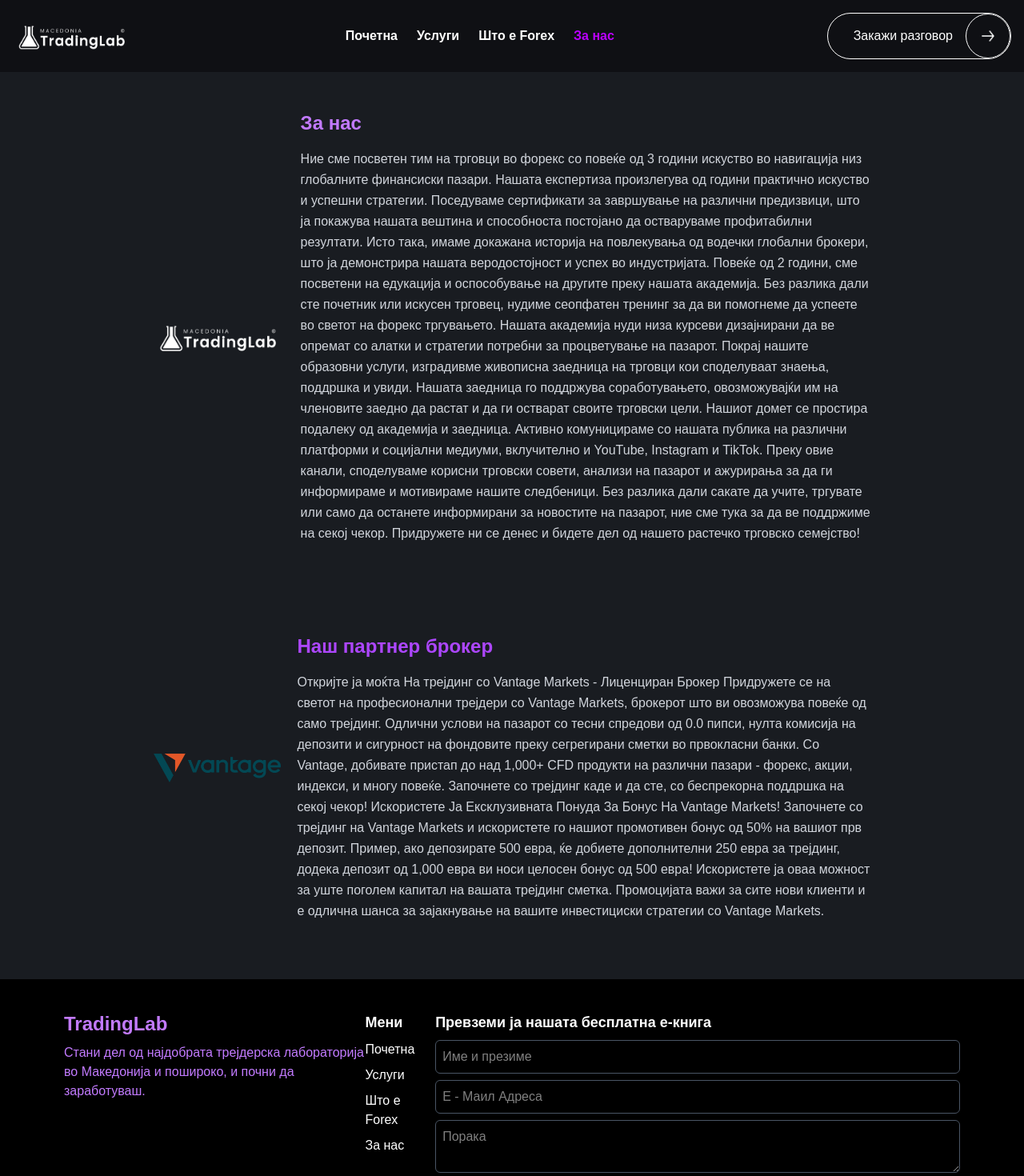
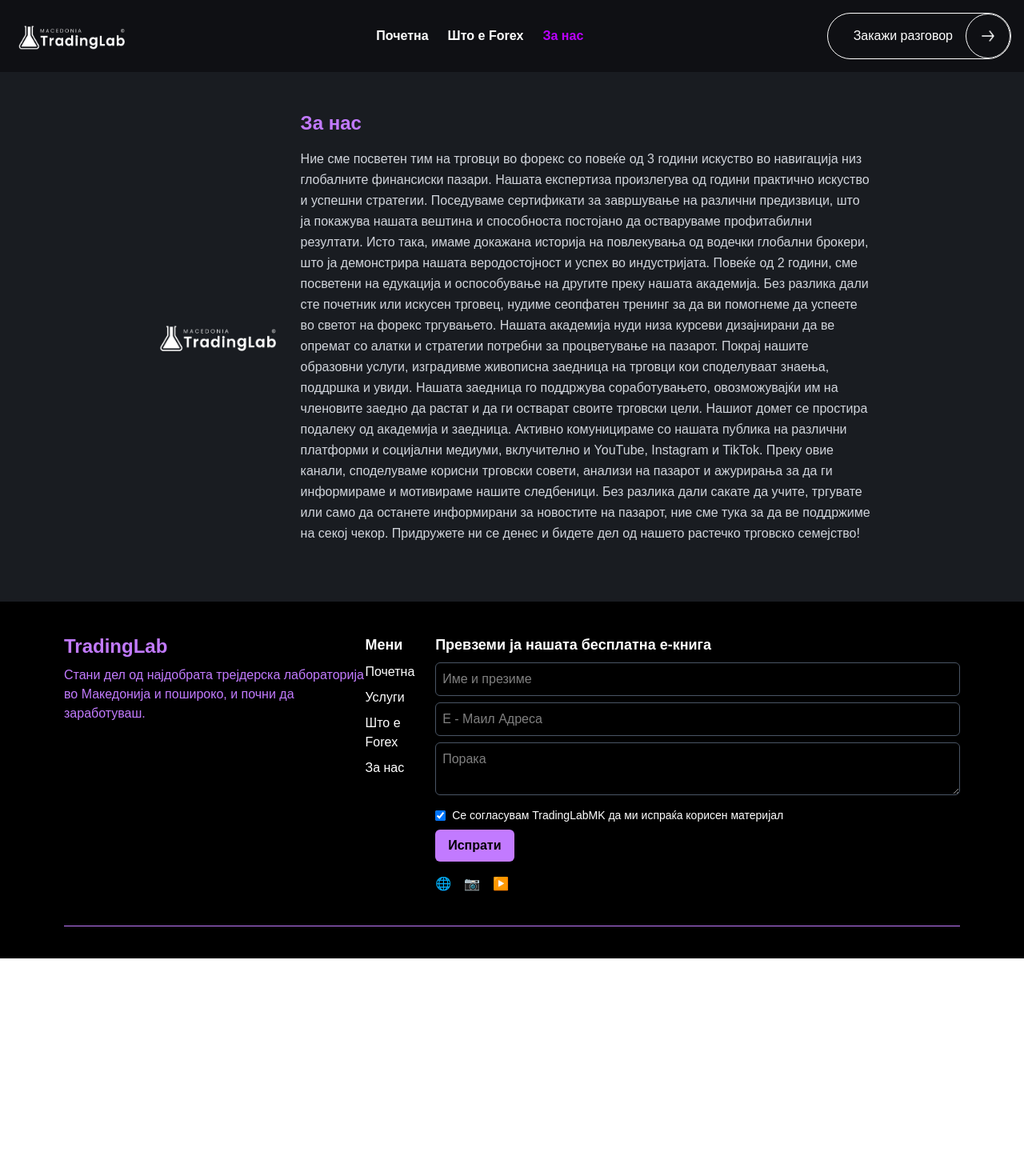
Before and after one commit to tradinglabmk/TradingLab, a Next.js app: page /about in a window 1280 px wide. Shown: the top 1470 px of the page at 80% size. After the commit the page ends 1198 px from the top, so only its background shows below. Built offline with nearby package versions, Linux system fonts and the light colour scheme.

Commit message:
remove vintage

```diff
--- a/src/app/about/page.tsx
+++ b/src/app/about/page.tsx
@@ -1,6 +1,6 @@
 import Image from "next/image";
 import whiteLogo from "../../../public/assets/white-logo.png";
-import vantageLogo from "../../../public/assets/vantageLogo.png";
+// import vantageLogo from "../../../public/assets/vantageLogo.png";
 
 export default function AboutUs() {
   return (
@@ -45,7 +45,7 @@
           </div>
         </div>
         {/* Partner Broker Section */}
-        <div className="flex flex-col items-center justify-center md:flex-row mt-10">
+        {/* <div className="flex flex-col items-center justify-center md:flex-row mt-10">
           <div style={{ maxHeight: "550px" }} className="mr-0 md:mr-5">
             <Image src={vantageLogo} alt="TradingLab Logo" height={430} />
           </div>
@@ -73,7 +73,7 @@
               зајакнување на вашите инвестициски стратегии со Vantage Markets.
             </p>
           </div>
-        </div>
+        </div> */}
       </div>
     </div>
   );
--- a/src/app/components/NavigationBar/NavigationBar.tsx
+++ b/src/app/components/NavigationBar/NavigationBar.tsx
@@ -37,7 +37,7 @@
           <ul className="flex gap-6 text-white font-semibold">
             {[
               { name: "Почетна", href: "/" },
-              { name: "Услуги", href: "/services" },
+              // { name: "Услуги", href: "/services" },
               { name: "Што е Forex", href: "/forex" },
               { name: "За нас", href: "/about" },
             ].map((item) => (
@@ -73,7 +73,7 @@
           <ul className="flex flex-col gap-4 text-white font-semibold">
             {[
               { name: "Почетна", href: "/" },
-              { name: "Услуги", href: "/servicesPage" },
+              // { name: "Услуги", href: "/servicesPage" },
               { name: "Што е Forex", href: "/forex" },
               { name: "За нас", href: "/about" },
             ].map((item) => (
```
